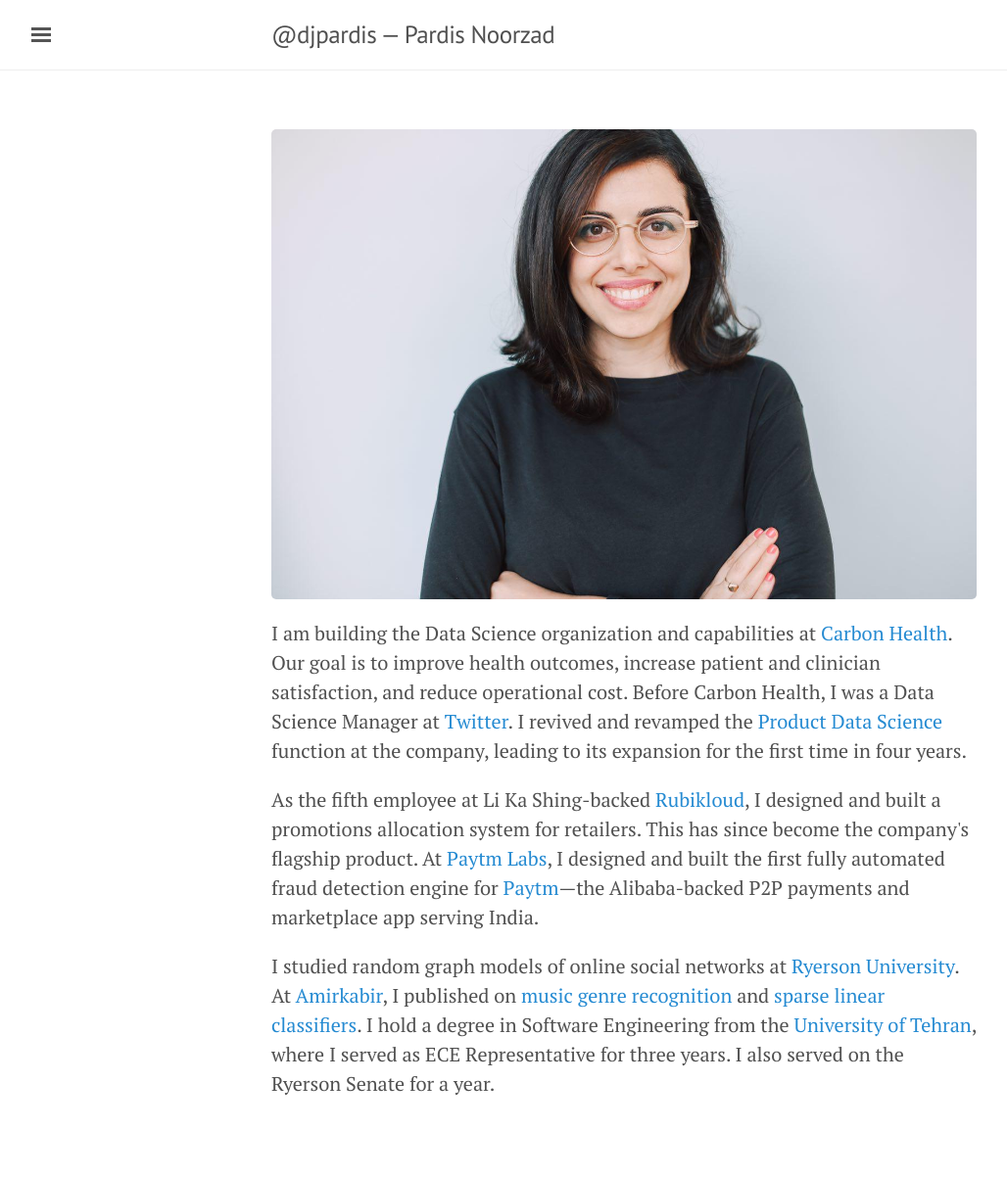
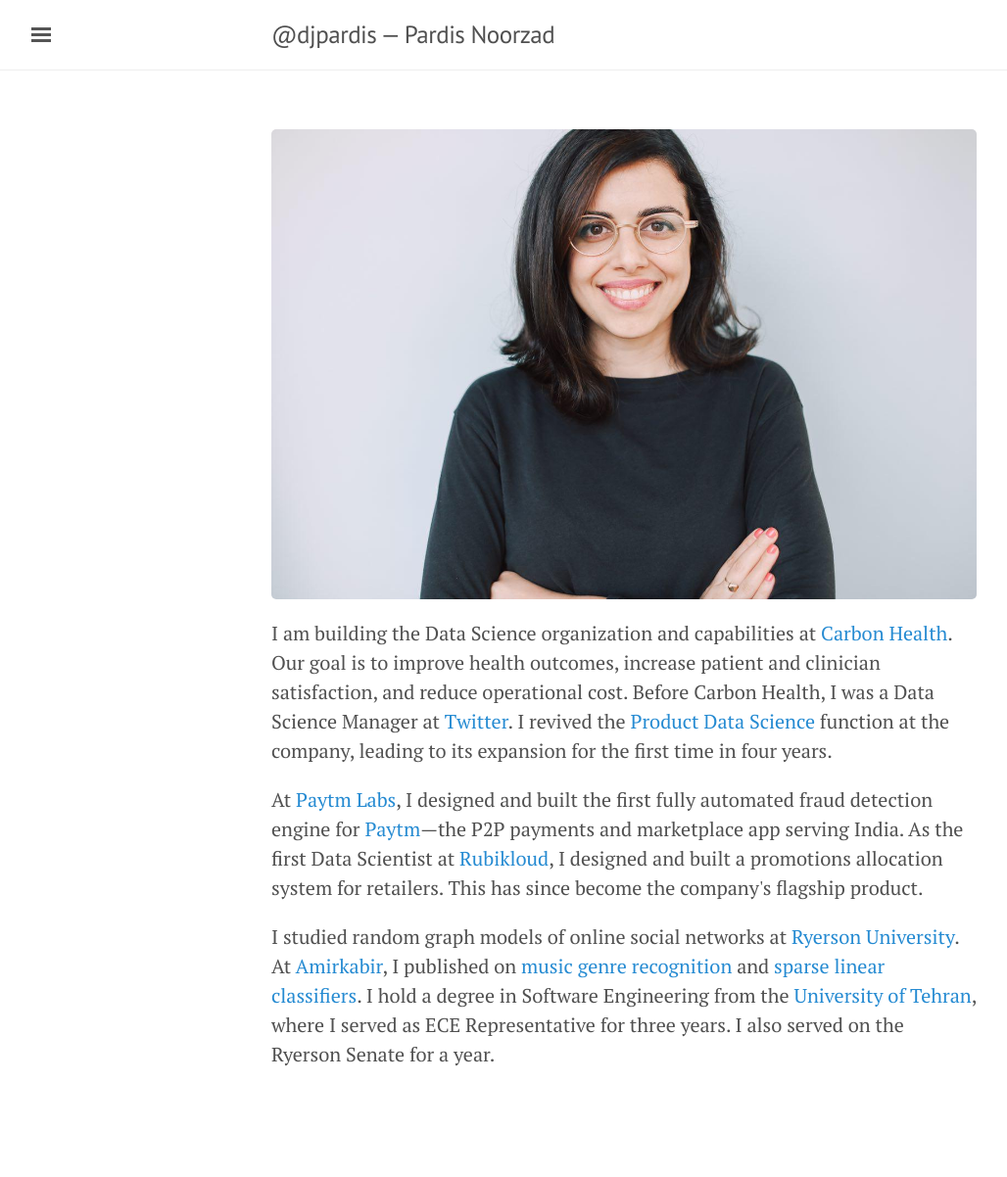
Before and after one commit to djpardis/djpardis.github.io, a Jekyll site: the page built from index.html, in a window 1280 px wide. Shown: the whole page at 98% size, without its empty margins (3-1031 px from the left). Built offline with Jekyll 4.4.1, drawn with Linux system fonts in a browser that asks for light colours; the list of posts is cut into pages by our own code; after the commit the page ends 1172 px from its top, so only the background shows below that.

Commit message:
Fixed wording.

```diff
--- a/index.html
+++ b/index.html
@@ -6,11 +6,11 @@ title: Bio
 <img src="/files/pics/profile_pic.jpg" alt="Pardis Noorzad" title="Pardis Noorzad">
 
 <p>
-I am building the Data Science organization and capabilities at <a href="https://carbonhealth.com/" target="_blank">Carbon Health</a>. Our goal is to improve health outcomes, increase patient and clinician satisfaction, and reduce operational cost. Before Carbon Health, I was a Data Science Manager at <a href="https://twitter.com/" target="_blank">Twitter</a>. I revived and revamped the <a href="https://medium.com/@djpardis/models-for-integrating-data-science-teams-within-organizations-7c5afa032ebd" target="_blank">Product Data Science</a> function at the company, leading to its expansion for the first time in four years.
+I am building the Data Science organization and capabilities at <a href="https://carbonhealth.com/" target="_blank">Carbon Health</a>. Our goal is to improve health outcomes, increase patient and clinician satisfaction, and reduce operational cost. Before Carbon Health, I was a Data Science Manager at <a href="https://twitter.com/" target="_blank">Twitter</a>. I revived the <a href="https://medium.com/@djpardis/models-for-integrating-data-science-teams-within-organizations-7c5afa032ebd" target="_blank">Product Data Science</a> function at the company, leading to its expansion for the first time in four years.
 </p>
 
 <p>
-As the fifth employee at Li Ka Shing-backed <a href="https://rubikloud.com/" target="_blank">Rubikloud</a>, I designed and built a promotions allocation system for retailers. This has since become the company's flagship product. At <a href="http://www.paytmlabs.com" target="_blank">Paytm Labs</a>, I designed and built the first fully automated fraud detection engine for <a href="https://paytm.com/" target="_blank">Paytm</a>—the Alibaba-backed P2P payments and marketplace app serving India.
+At <a href="http://www.paytmlabs.com" target="_blank">Paytm Labs</a>, I designed and built the first fully automated fraud detection engine for <a href="https://paytm.com/" target="_blank">Paytm</a>—the P2P payments and marketplace app serving India. As the first Data Scientist at <a href="https://rubikloud.com/" target="_blank">Rubikloud</a>, I designed and built a promotions allocation system for retailers. This has since become the company's flagship product.
 </p>
 
 <p>
```
